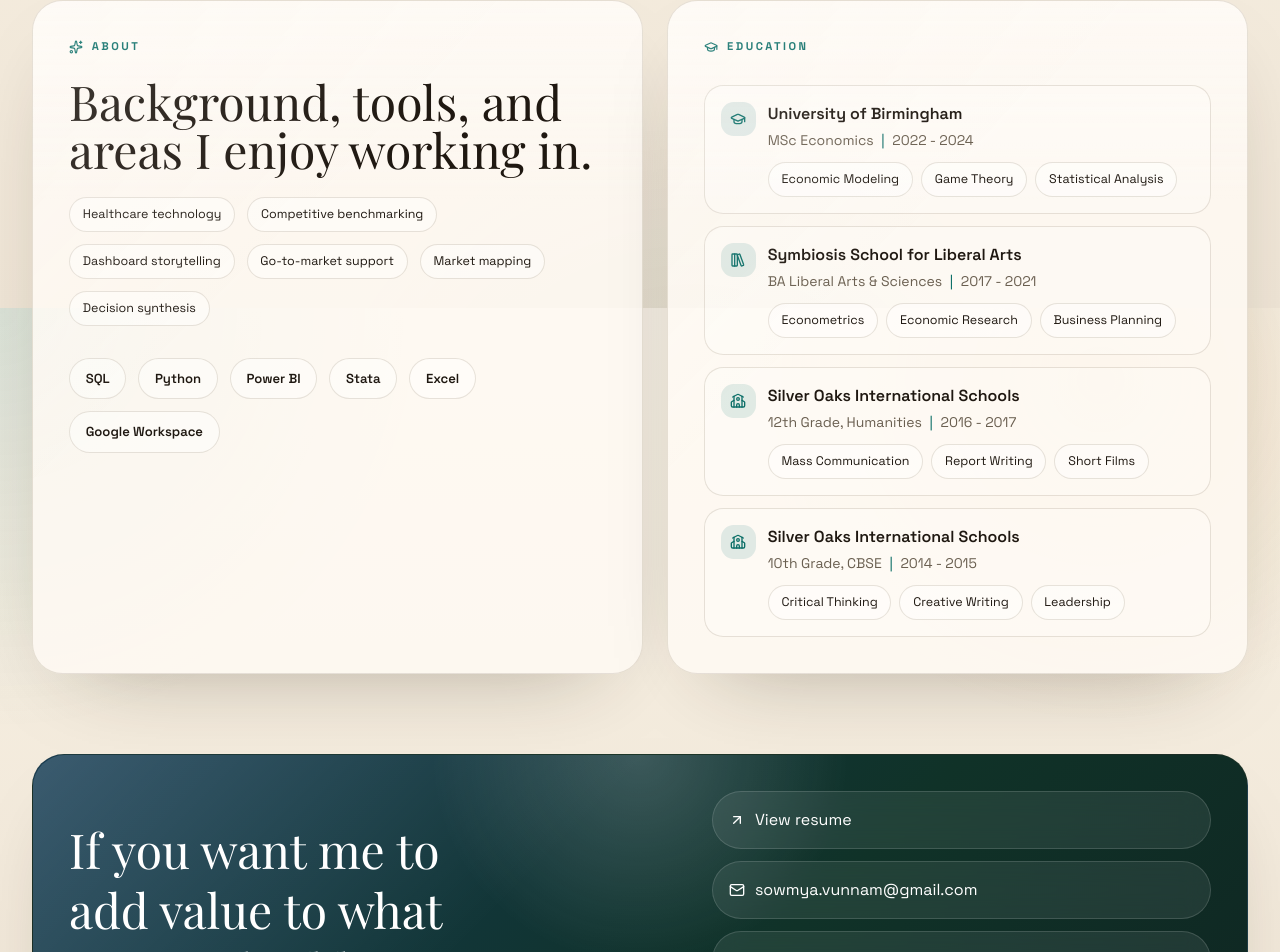
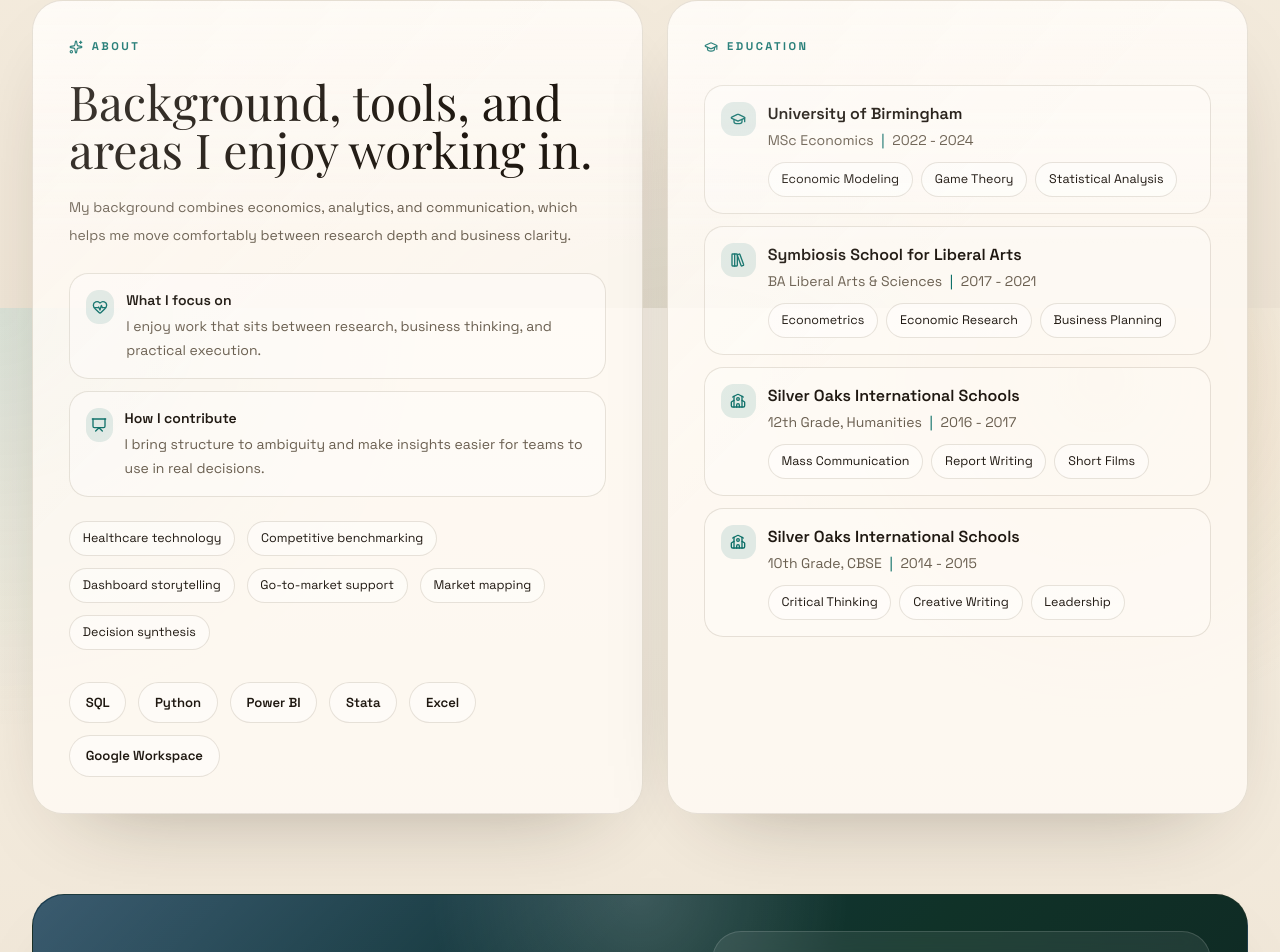
Before and after one commit to SowmyaVunnam/SowmyaVunnam.github.io, a Next.js app: page / in a window 1280 px wide. Shown: the part 2892-3844 px from the top of the page. Built offline with nearby package versions, Linux system fonts and the light colour scheme; no server answers; a web font is replaced by a local one.

Commit message:
Balance about and education sections

```diff
--- a/src/app/page.tsx
+++ b/src/app/page.tsx
@@ -163,6 +163,19 @@ const focusAreas = [
   "Go-to-market support",
   "Market mapping",
   "Decision synthesis",
+];
+
+const aboutDetails = [
+  {
+    icon: HeartPulse,
+    title: "What I focus on",
+    description: "I enjoy work that sits between research, business thinking, and practical execution.",
+  },
+  {
+    icon: Presentation,
+    title: "How I contribute",
+    description: "I bring structure to ambiguity and make insights easier for teams to use in real decisions.",
+  },
 ];
 
 const structuredData = {
@@ -392,6 +405,25 @@ export default function Home() {
               About
             </p>
             <h2 className="font-display mt-4 text-3xl md:text-5xl">Background, tools, and areas I enjoy working in.</h2>
+            <p className="muted reading-width mt-5 text-sm leading-7">
+              My background combines economics, analytics, and communication, which helps me move comfortably between
+              research depth and business clarity.
+            </p>
+            <div className="mt-6 grid gap-3">
+              {aboutDetails.map(({ icon: Icon, title, description }) => (
+                <div key={title} className="soft-block rounded-[1.2rem] p-4">
+                  <div className="flex items-start gap-3">
+                    <div className="icon-shell icon-shell-sm">
+                      <Icon className="h-4 w-4 text-[color:var(--accent)]" />
+                    </div>
+                    <div>
+                      <p className="text-sm font-semibold">{title}</p>
+                      <p className="muted mt-1 text-sm leading-6">{description}</p>
+                    </div>
+                  </div>
+                </div>
+              ))}
+            </div>
             <div className="mt-6 flex flex-wrap gap-3">
               {focusAreas.map((item) => (
                 <span key={item} className="mini-tag">
```
